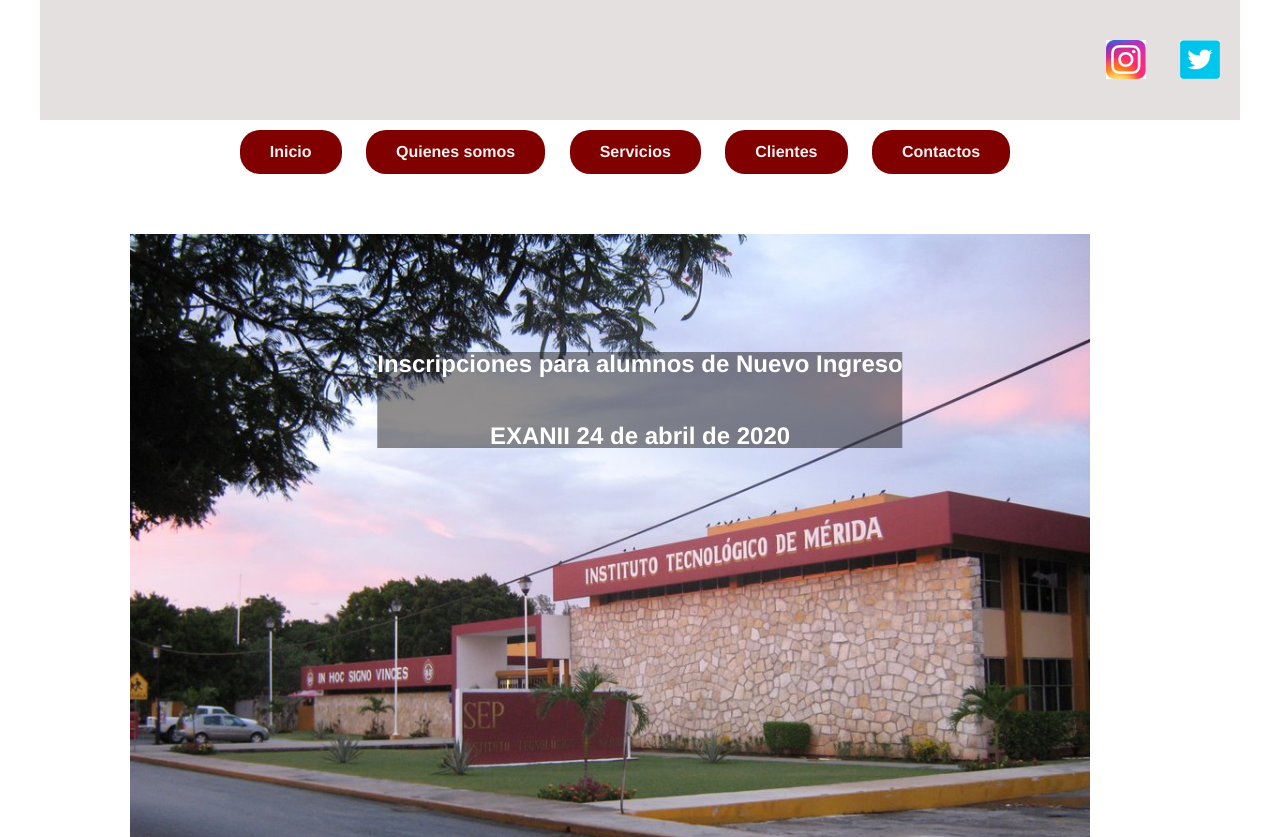
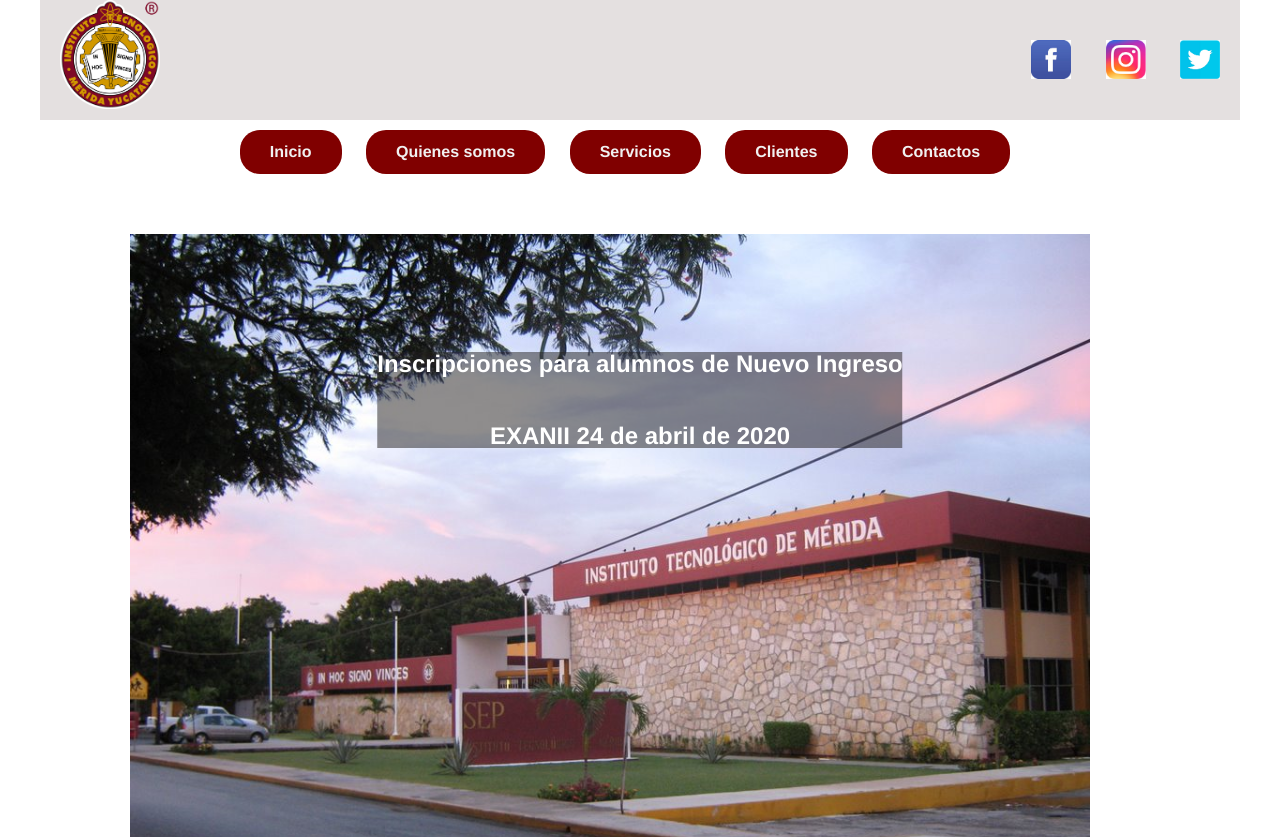
Before and after one commit to FabioChanM/Repeticio_Ejercicio, a plain HTML site: page index.html in a window 1280 px wide. Shown: the top 837 px of the page. Drawn offline with Linux system fonts and the light colour scheme.

Commit message:
Add files via upload

```diff
--- a/index.html
+++ b/index.html
@@ -11,10 +11,10 @@
 
   <div class="cabecera">
     <div class="logotech">
-<img src="/imagenes/logotec.png" alt="">
+<img src="logotec.png" alt="">
 </div>
     <div class="redes_sociales">
-          <img src=icono_facebook.jpg" alt="">
+          <img src="icono_facebook.jpg" alt="">
             <img src="icono_instagram.jpg" alt="">
             <img src="icono_twitter.jpg" alt="">
         </div>
```
